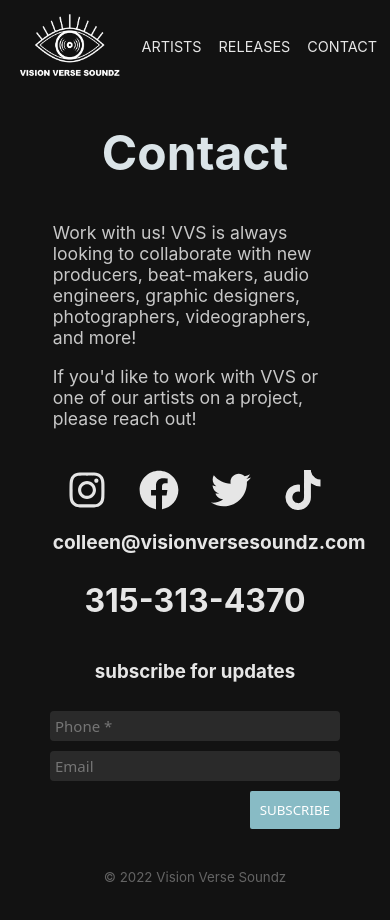
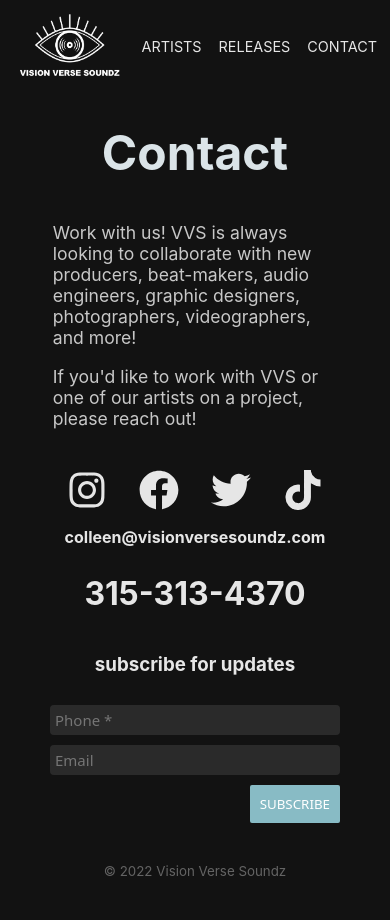
Before and after one commit to jasoncassella/vision-verse-soundz, a Next.js app: page /contact in a window 390 px wide. Shown: the top 920 px of the page. Built offline with nearby package versions, Linux system fonts and the light colour scheme.

Commit message:
fixed contact page

```diff
--- a/styles/globals.css
+++ b/styles/globals.css
@@ -257,11 +257,19 @@ button {
     align-self: flex-end;
   }
 
+}
+
+@media screen and (max-width: 570px) {
   .contact #email {
     font-size: 1.5rem;
   }
 }
 
+@media screen and (max-width: 475px) {
+  .contact #email {
+    font-size: 1.2rem;
+  }
+}
 
 @media screen and (max-width: 400px) {
   nav {
@@ -273,7 +281,7 @@ button {
   }
 
   .contact #email {
-    font-size: 1.2rem;
+    font-size: 1rem;
   }
 
   .releases img {
```
